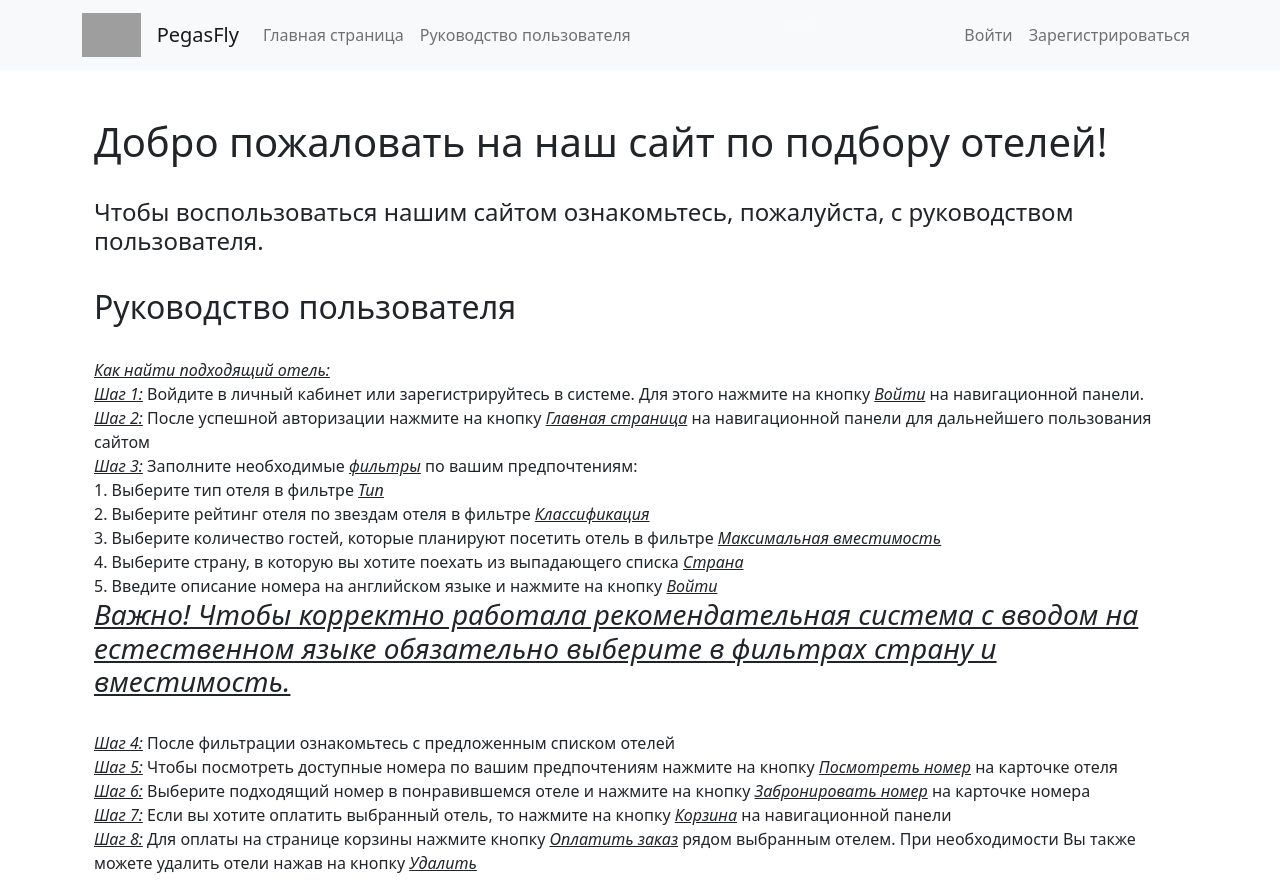
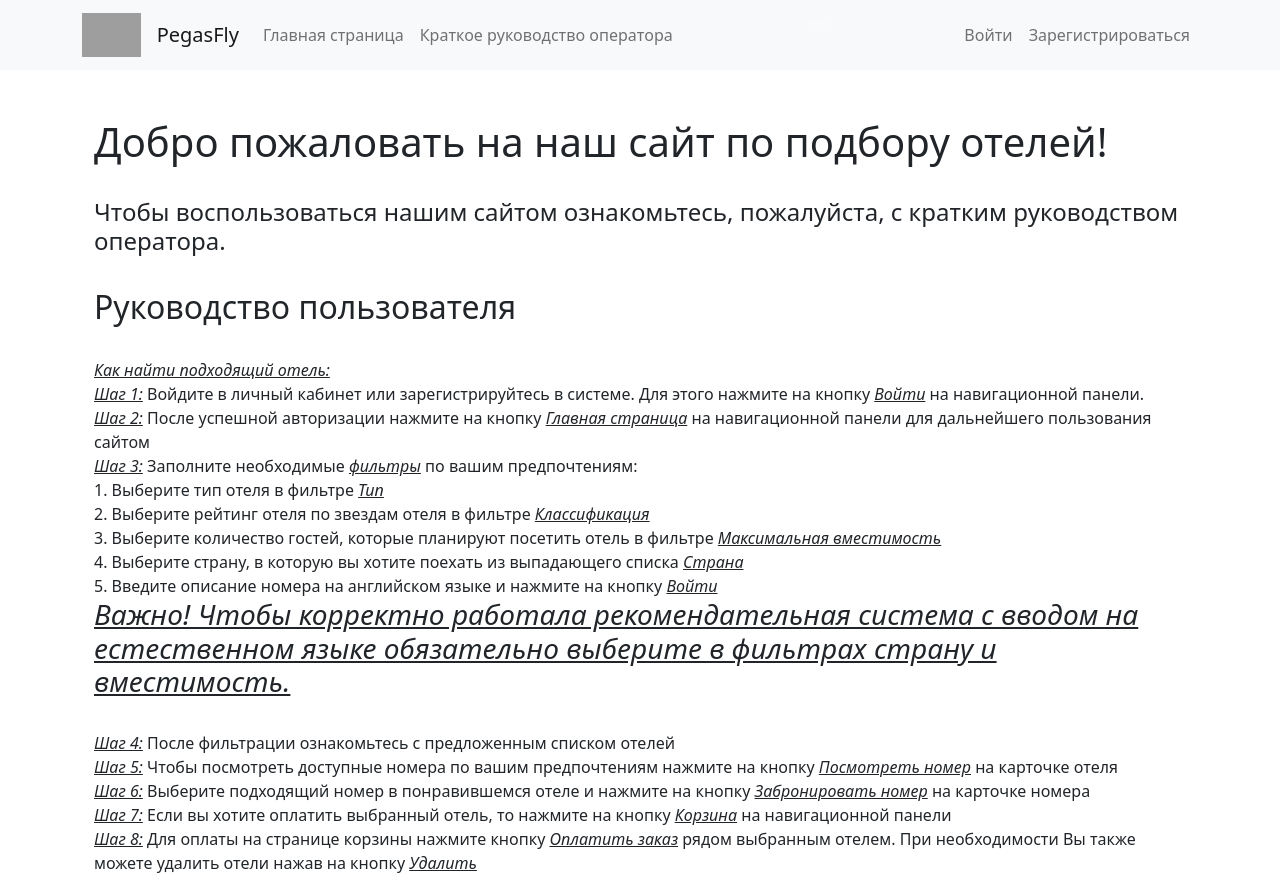
Before and after one commit to ElizavetaRysyeva/ver_last_ver, a React (Create React App) app in the folder frontend/: page /guide in a window 1280 px wide. Built offline with nearby package versions, Linux system fonts and the light colour scheme; grey boxes are pictures that could not be loaded.

Commit message:
upd guide3

```diff
--- a/frontend/src/components/guide.jsx
+++ b/frontend/src/components/guide.jsx
@@ -7,7 +7,7 @@ const Guide = () => {
             <Row>
                 <Col>
                     <p><h1>Добро пожаловать на наш сайт по подбору отелей!</h1><br />
-                    <h4>Чтобы воспользоваться нашим сайтом ознакомьтесь, пожалуйста, с руководством пользователя.</h4><br />
+                    <h4>Чтобы воспользоваться нашим сайтом ознакомьтесь, пожалуйста, с кратким руководством оператора.</h4><br />
                     <h2>Руководство пользователя</h2><br />
                     <em><u>Как найти подходящий отель:</u></em><br />
                     <em><u>Шаг 1:</u></em> Войдите в личный кабинет или зарегистрируйтесь в системе. Для этого нажмите на кнопку <em><u>Войти</u></em> на навигационной панели.<br />
--- a/frontend/src/components/navbar.jsx
+++ b/frontend/src/components/navbar.jsx
@@ -44,7 +44,7 @@ const Component = () => {
               Главная страница
             </Nav.Link>
             <Nav.Link as={Link} to="/guide">
-              Руководство пользователя
+              Краткое руководство оператора
             </Nav.Link>
           </Nav>
           <Footer />
```
